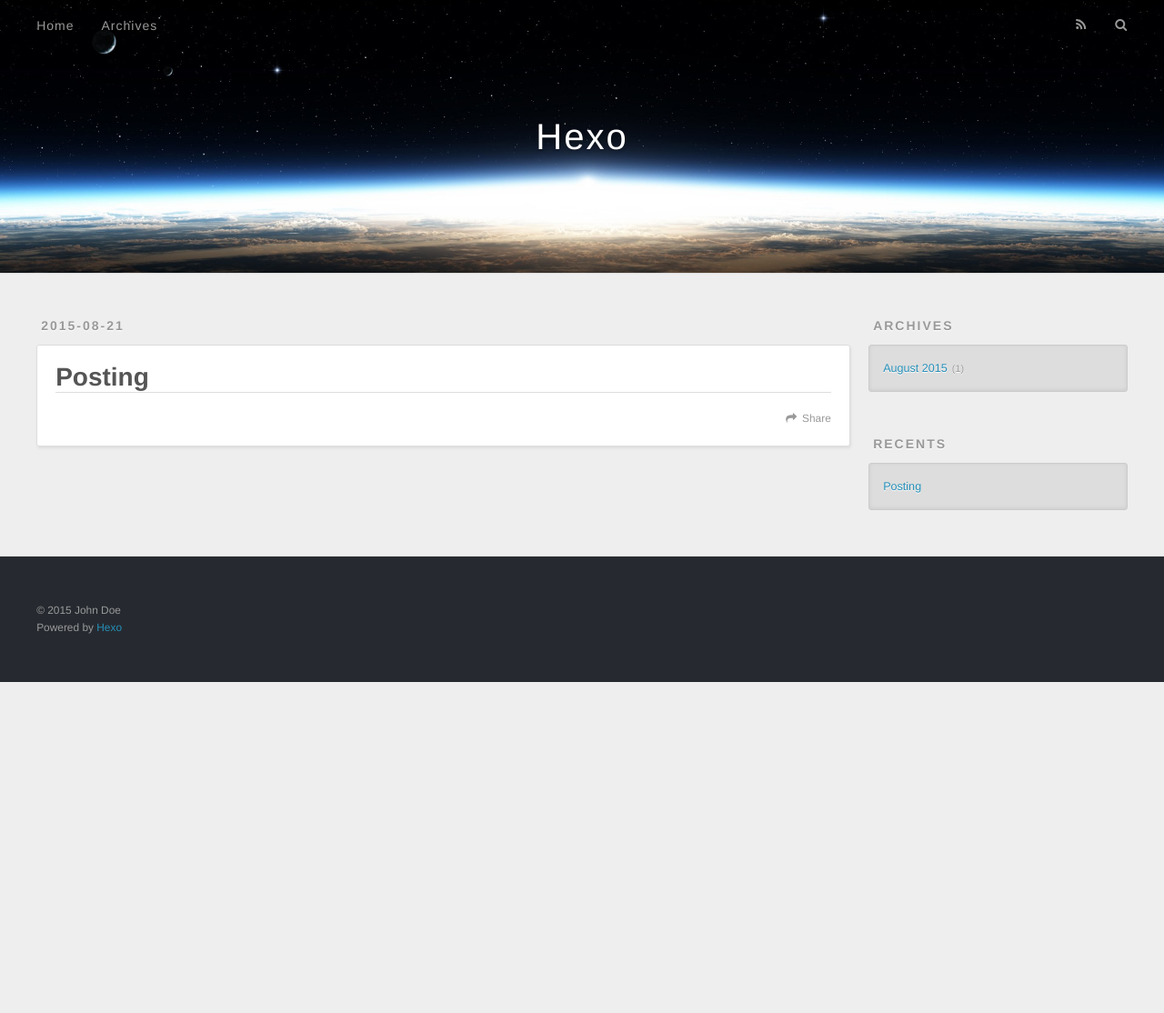
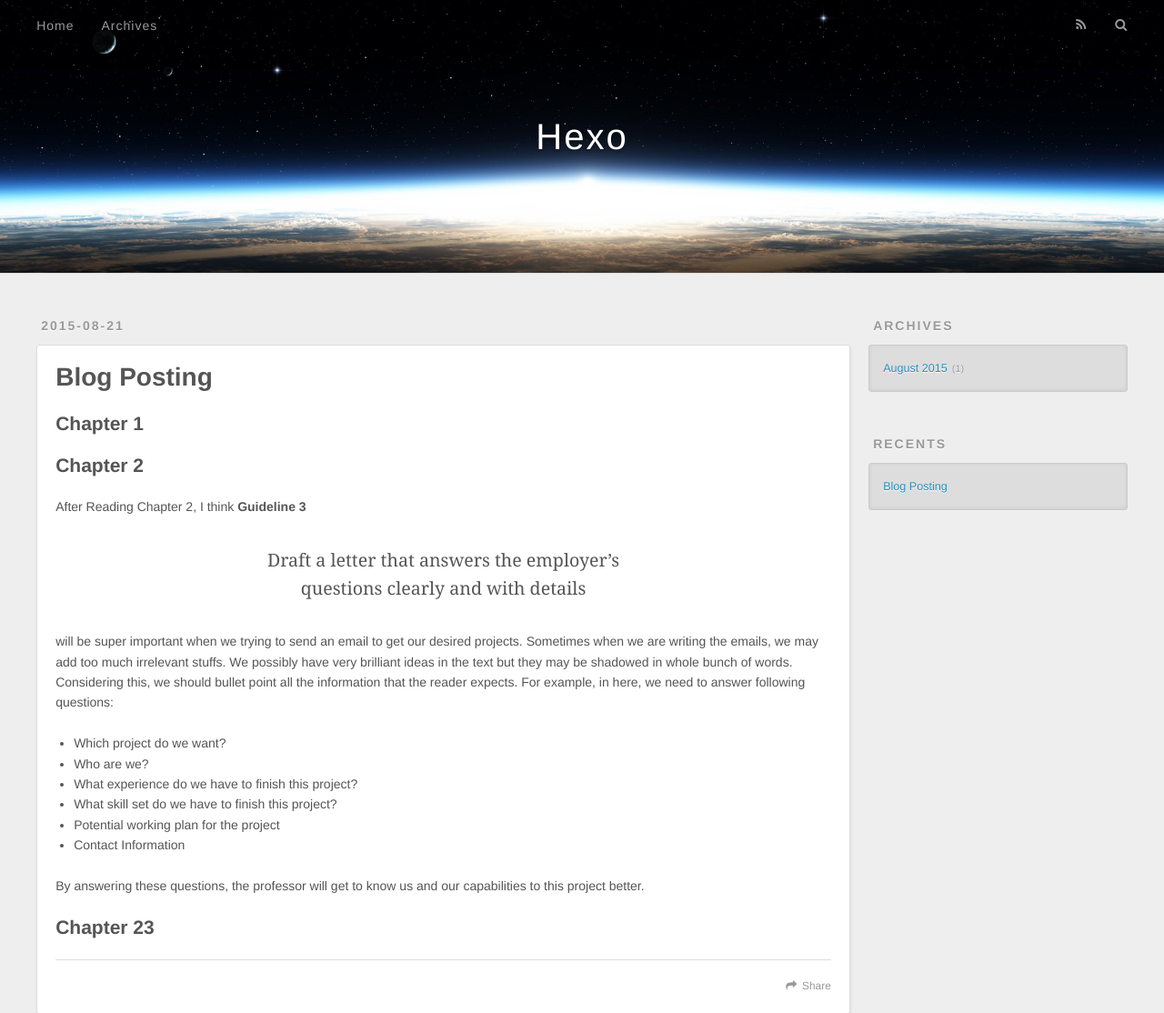
Before and after one commit to OBipolar/junior-design-blog, a plain HTML site: page index.html in a window 1280 px wide. Shown: the top 1114 px of the page at 91% size. Before the commit the page ends 800 px from the top, so only its background shows below. Drawn offline with nearby package versions, Linux system fonts and the light colour scheme.

Commit message:
Site updated: 2015-08-21 09:33:45

```diff
--- a/index.html
+++ b/index.html
@@ -75,7 +75,7 @@
 
 
     <h1 itemprop="name">
-      <a class="article-title" href="/junior-design-blog/2015/08/21/Posting/">Posting</a>
+      <a class="article-title" href="/junior-design-blog/2015/08/21/Posting/">Blog Posting</a>
     </h1>
 
 
@@ -83,11 +83,25 @@
 
     <div class="article-entry" itemprop="articleBody">
 
-
+        <h2 id="Chapter_1">Chapter 1</h2><h2 id="Chapter_2">Chapter 2</h2><p>After Reading Chapter 2, I think <strong>Guideline 3</strong></p>
+<blockquote>
+<p>Draft a letter that answers the employer’s<br>questions clearly and with details</p>
+</blockquote>
+<p>will be super important when we trying to send an email to get our desired projects. Sometimes when we are writing the emails, we may add too much irrelevant stuffs. We possibly have very brilliant ideas in the text but they may be shadowed in whole bunch of words. Considering this, we should bullet point all the information that the reader expects. For example, in here, we need to answer following questions:</p>
+<ul>
+<li>Which project do we want?</li>
+<li>Who are we?</li>
+<li>What experience do we have to finish this project?</li>
+<li>What skill set do we have to finish this project?</li>
+<li>Potential working plan for the project</li>
+<li>Contact Information</li>
+</ul>
+<p>By answering these questions, the professor will get to know us and our capabilities to this project better.</p>
+<h2 id="Chapter_23">Chapter 23</h2>
 
     </div>
     <footer class="article-footer">
-      <a data-url="http://obipolar.github.io/junior-design-blog/2015/08/21/Posting/" data-id="cidlntxuf0000hi97a13g26o6" class="article-share-link">Share</a>
+      <a data-url="http://obipolar.github.io/junior-design-blog/2015/08/21/Posting/" data-id="cidlogya30000br97oqvlwp7t" class="article-share-link">Share</a>
 
 
     </footer>
@@ -124,7 +138,7 @@
       <ul>
 
           <li>
-            <a href="/junior-design-blog/2015/08/21/Posting/">Posting</a>
+            <a href="/junior-design-blog/2015/08/21/Posting/">Blog Posting</a>
           </li>
 
       </ul>
```
Also changed, not shown: 2015/08/21/Posting/index.html (+37 -11 lines), archives/2015/08/index.html (+2 -2 lines), archives/2015/index.html (+2 -2 lines), archives/index.html (+2 -2 lines).
